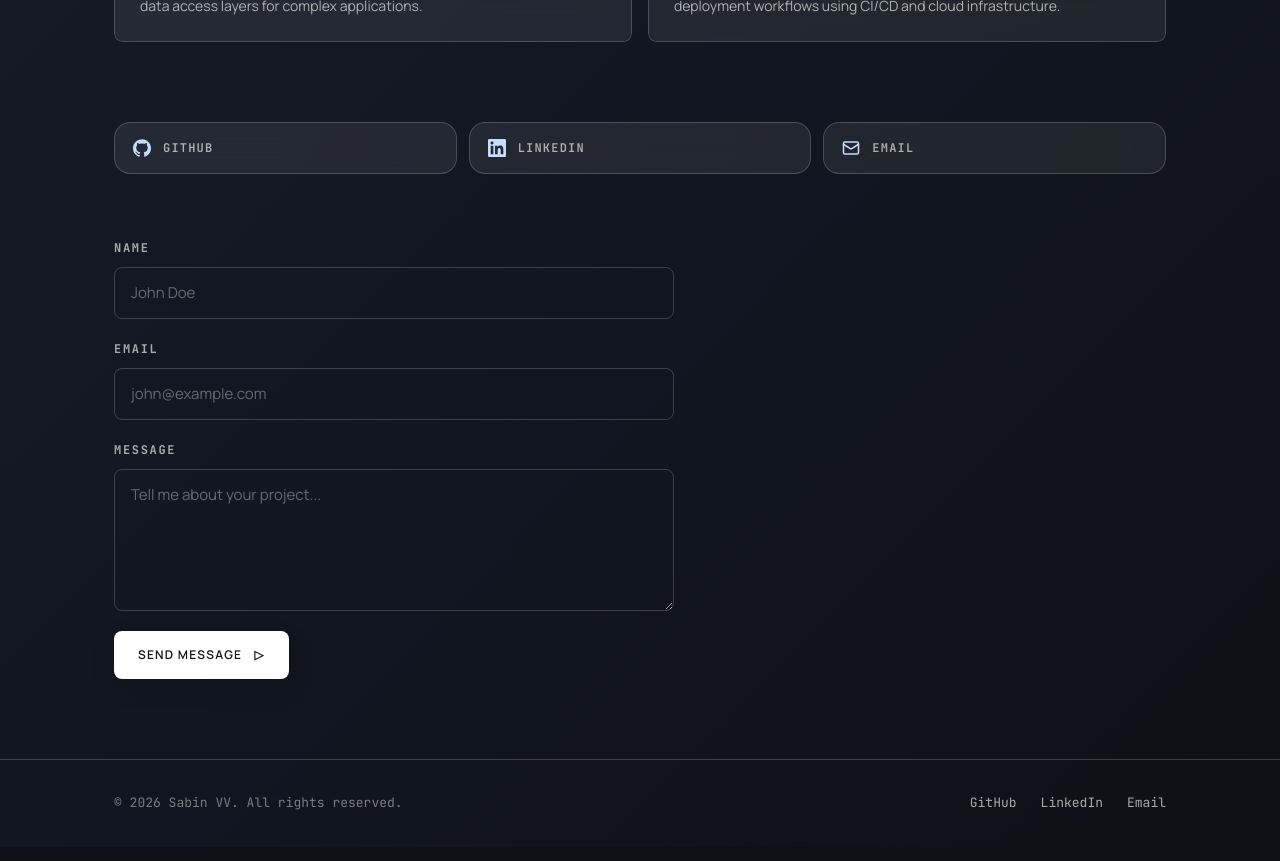
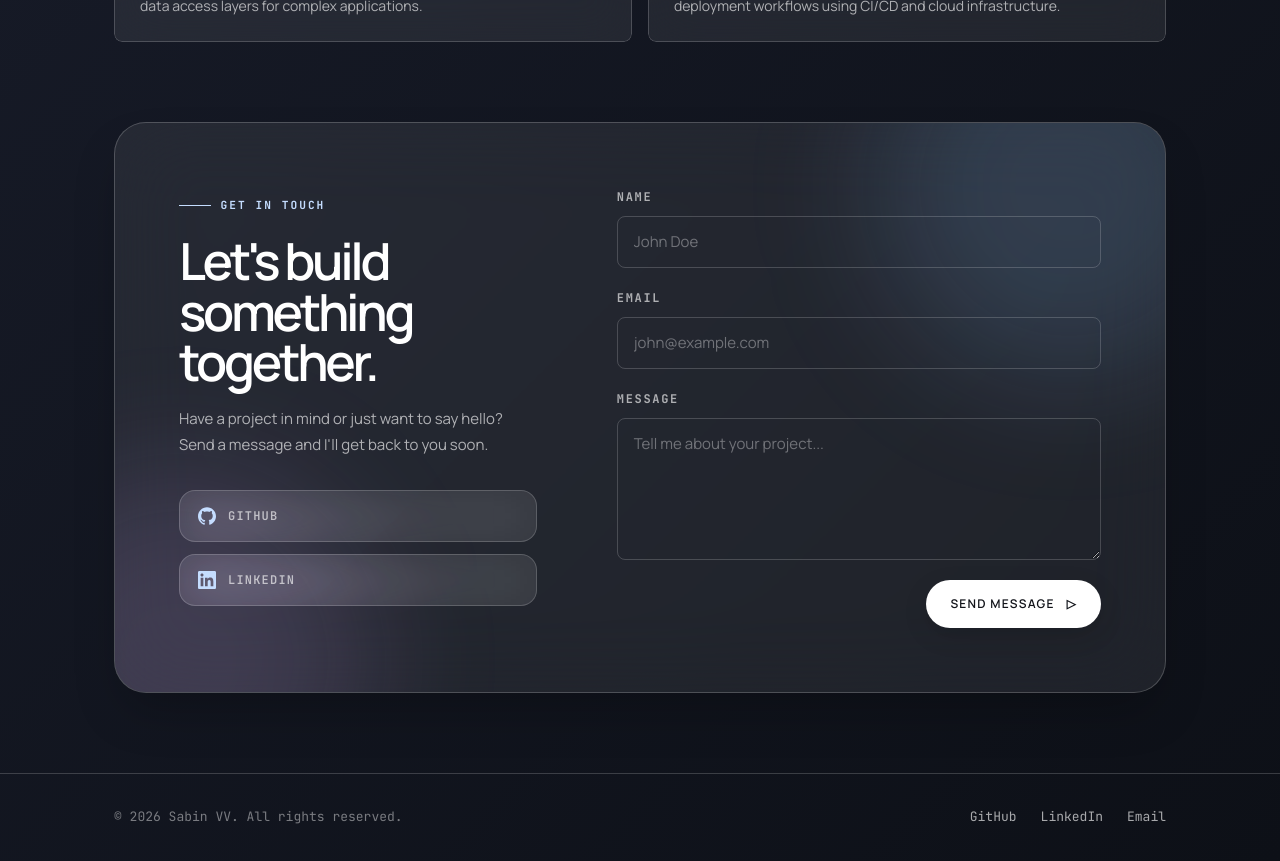
Before and after one commit to sabin-vv/portfolio, a React (Vite) app: page / in a window 1280 px wide. Shown: the part 2580-3441 px from the top of the page. Built offline with nearby package versions, Linux system fonts and the light colour scheme.

Commit message:
Redesign Contact section with glassmorphism card layout

```diff
--- a/src/components/Contact.tsx
+++ b/src/components/Contact.tsx
@@ -19,8 +19,27 @@ const Contact = () => {
         'w-full resize-y rounded-lg border border-line bg-transparent px-4 py-3.5 font-sans text-[15px] leading-[1.5] text-heading transition-colors placeholder:text-body/55 focus:border-accent focus:outline-none'
 
     return (
-        <section className="flex flex-col gap-12 md:gap-16">
-            <div className="grid grid-cols-[repeat(auto-fit,minmax(160px,1fr))] gap-3">
+        <section
+            id="contact"
+            className="relative isolate scroll-mt-24 overflow-hidden rounded-4xl border border-white/20 bg-white/7.5 p-7 shadow-2xl backdrop-blur-2xl md:p-12 lg:p-16"
+        >
+            <div className="pointer-events-none absolute -right-24 -top-32 -z-10 size-96 rounded-full bg-blue-300/15 blur-3xl" />
+            <div className="pointer-events-none absolute -bottom-40 -left-32 -z-10 size-96 rounded-full bg-purple-300/15 blur-3xl" />
+
+            <div className="grid items-start gap-12 lg:grid-cols-[.85fr_1.15fr] lg:gap-20">
+                <div className="flex flex-col gap-8">
+                    <div>
+                        <span className="eyebrow">Get in touch</span>
+                        <h2 className="mt-5 max-w-md font-display text-[clamp(2.2rem,4vw,3.6rem)] font-semibold leading-[.98] tracking-[-0.065em] text-heading">
+                            Let&apos;s build something together.
+                        </h2>
+                        <p className="mt-5 max-w-md text-[15px] leading-6.5 text-body">
+                            Have a project in mind or just want to say hello? Send a message and I&apos;ll get back to
+                            you soon.
+                        </p>
+                    </div>
+
+                    <div className="grid gap-3 sm:grid-cols-3 lg:grid-cols-1">
                         <a href={contact.github} target="_blank" rel="noopener noreferrer" className={socialLink}>
                             <GitHubIcon className="size-4.5 text-accent" />
                             <span>GITHUB</span>
@@ -30,20 +49,23 @@ const Contact = () => {
                             <LinkedInIcon className="size-4.5 text-accent" />
                             <span>LINKEDIN</span>
                         </a>
-
-                <a href={`mailto:${contact.email}`} className={socialLink}>
-                    <Mail className="size-4.5 text-accent" />
-                    <span>EMAIL</span>
-                </a>
+                    </div>
                 </div>
 
-            <form className="flex max-w-140 flex-col gap-5" onSubmit={handleSubmit}>
+                <form className="flex flex-col gap-5" onSubmit={handleSubmit}>
                     <div className="flex flex-col gap-2">
                         <label htmlFor="name" className={fieldLabel}>
                             NAME
                         </label>
 
-                    <input id="name" type="text" name="name" placeholder="John Doe" required className={inputClass} />
+                        <input
+                            id="name"
+                            type="text"
+                            name="name"
+                            placeholder="John Doe"
+                            required
+                            className={inputClass}
+                        />
                     </div>
 
                     <div className="flex flex-col gap-2">
@@ -75,15 +97,17 @@ const Contact = () => {
                             className={inputClass}
                         />
                     </div>
-
+                    <div className="flex justify-end">
                         <button
                             type="submit"
-                    className={`${btnBase} ${btnPrimary} inline-flex w-fit cursor-pointer items-center justify-between gap-3 rounded-lg px-6 py-3.5 hover:-translate-y-0.5`}
+                            className={`${btnBase} ${btnPrimary} inline-flex w-fit cursor-pointer items-center justify-between gap-3 rounded-full px-6 py-3.5 hover:-translate-y-0.5`}
                         >
                             SEND MESSAGE
                             <span>▷</span>
                         </button>
+                    </div>
                 </form>
+            </div>
         </section>
     )
 }
```
Lines whose indentation alone changed are shown as unchanged.
